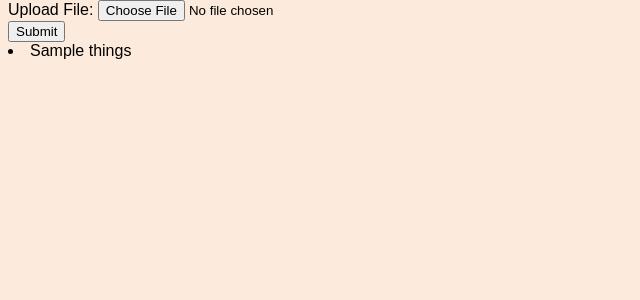
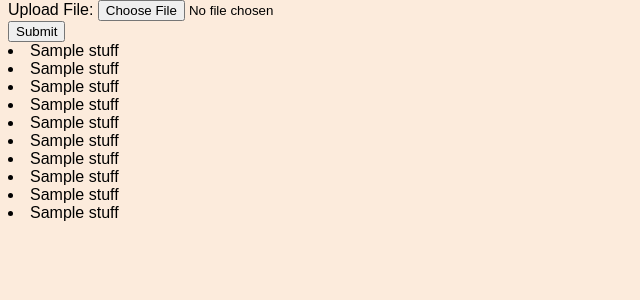
Before and after one commit to ljdutton2/karma_coin, a Flask app: template templates/RecipEat/base.html in a window 1280 px wide. Shown: the part 200-500 px from the top of the page, without its empty margins (0-640 px from the left). Run offline with Flask 2, Linux system fonts and the light colour scheme; the template is opened without the code that fills it: most values are stand-ins (such as "Sample title", 1, 10 or a date in 2020).

Commit message:
Displaying labels from image annotations
Still not fully complete as it returns the same label 10 times

```diff
--- a/app.py
+++ b/app.py
@@ -44,7 +44,7 @@
 
 @app.route('/')
 def home_page():
-    return render_template("RecipEat/base.html", stuff=labels)
+    return render_template("RecipEat/base.html", stuff=r.json()['responses'][0]['labelAnnotations'][i]['description'], things=labels)
 
 print(r.json())
 
--- a/templates/RecipEat/base.html
+++ b/templates/RecipEat/base.html
@@ -34,9 +34,12 @@
             <input type="submit" name="submit" value="Submit">
           </form>
         </div>
+        {% for i in range(10) %}
 
-        {% for things in stuff %}
-          <li>{{ things }}</li>
+          {% if stuff not in things %}
+            <li>{{ stuff }}</li>
+          {% endif %}
+
         {% endfor %}
 
       {% endblock %}
```
